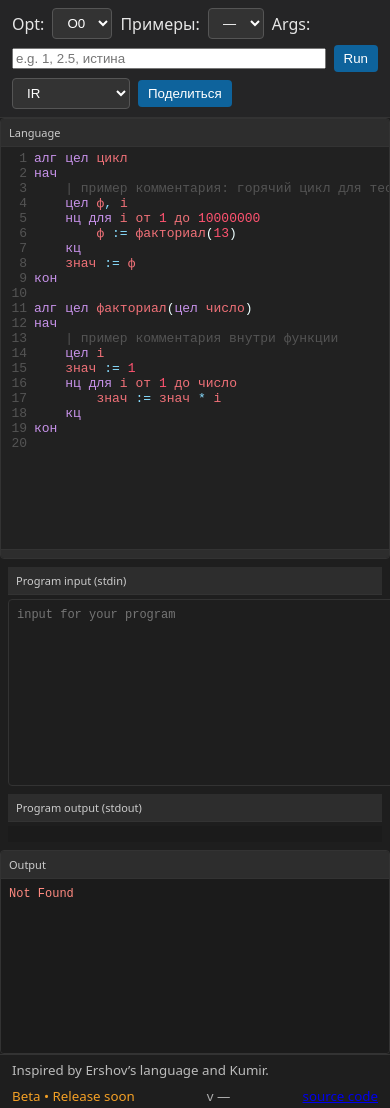
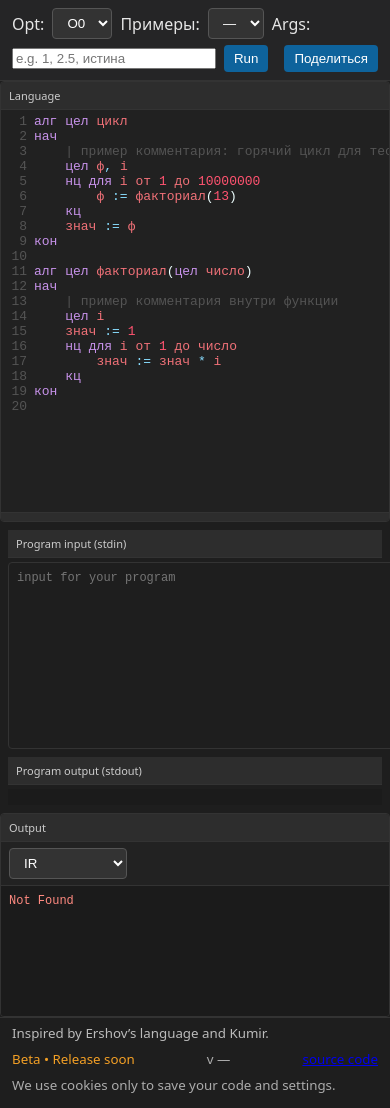
Before and after one commit to resetius/qumir, a plain HTML site: page service/static/index.html in a window 390 px wide. Shown: the top 1108 px of the page. Drawn offline with nearby package versions, Linux system fonts and the light colour scheme; no server answers.

Commit message:
Move output type

```diff
--- a/service/static/app.js
+++ b/service/static/app.js
@@ -273,6 +273,31 @@ loadState();
 })();
 // Initialize editor (assets are loaded via HTML)
 initEditor();
+
+// Relocate the compiler view selector above the Output on mobile
+(function relocateViewSelector(){
+  const viewEl = document.getElementById('view');
+  if (!viewEl) return;
+  // Create an anchor to restore original position in header controls
+  let anchor = document.getElementById('view-anchor');
+  if (!anchor) {
+    anchor = document.createElement('span');
+    anchor.id = 'view-anchor';
+    viewEl.insertAdjacentElement('afterend', anchor);
+  }
+  const slot = document.getElementById('view-slot');
+  const place = () => {
+    if (!viewEl) return;
+    if (window.innerWidth <= 900 && slot && viewEl.parentElement !== slot) {
+      slot.appendChild(viewEl);
+    } else if (window.innerWidth > 900 && anchor && viewEl.previousSibling !== anchor) {
+      // Put it back before the anchor to keep control layout
+      anchor.parentNode.insertBefore(viewEl, anchor);
+    }
+  };
+  place();
+  window.addEventListener('resize', place);
+})();
 // If URL has ?share=<id>, load the shared snippet (code, args, stdin) and override state
 (async function loadSharedFromQuery(){
   try {
--- a/service/static/index.html
+++ b/service/static/index.html
@@ -51,6 +51,7 @@
     </section>
     <section class="pane right">
       <div class="pane-title">Output</div>
+  <div id="view-slot" class="view-slot"></div>
       <pre id="output" class="scroll"></pre>
     </section>
   </main>
--- a/service/static/styles.css
+++ b/service/static/styles.css
@@ -56,8 +56,14 @@ footer .version { opacity: 0.9; }
 	transform: translate(-50%, 0);
 }
 
+/* View selector slot above output (mobile) */
+.view-slot { display: none; padding: 6px 8px; background: #222; border-bottom: 1px solid #333; }
+.view-slot select { background: #333; border: 1px solid #555; }
+
 /* Responsive adjustments */
 @media (max-width: 900px) {
+	/* Show view selector slot above output on mobile */
+	.view-slot { display: block; }
 	/* Hide header title on mobile */
 	header h1 { display: none; }
 	/* Allow page scroll on mobile */
```
